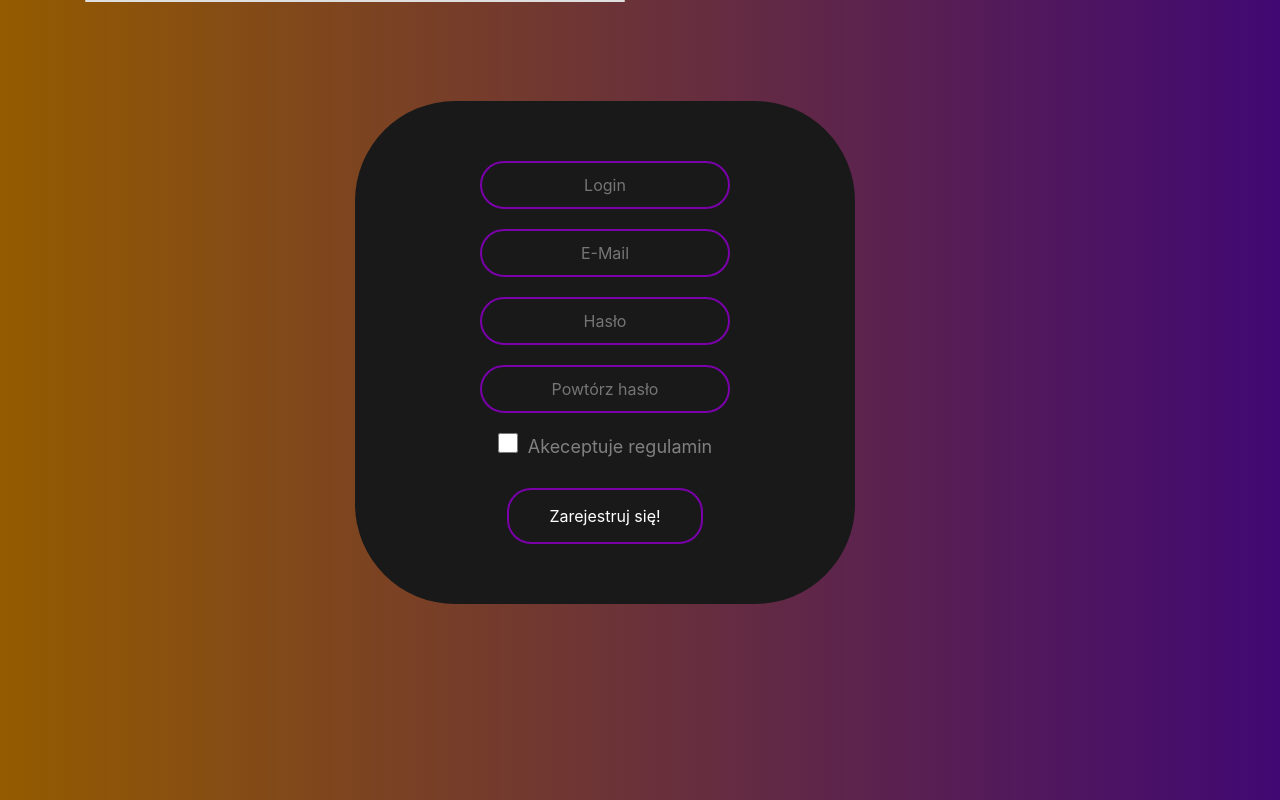
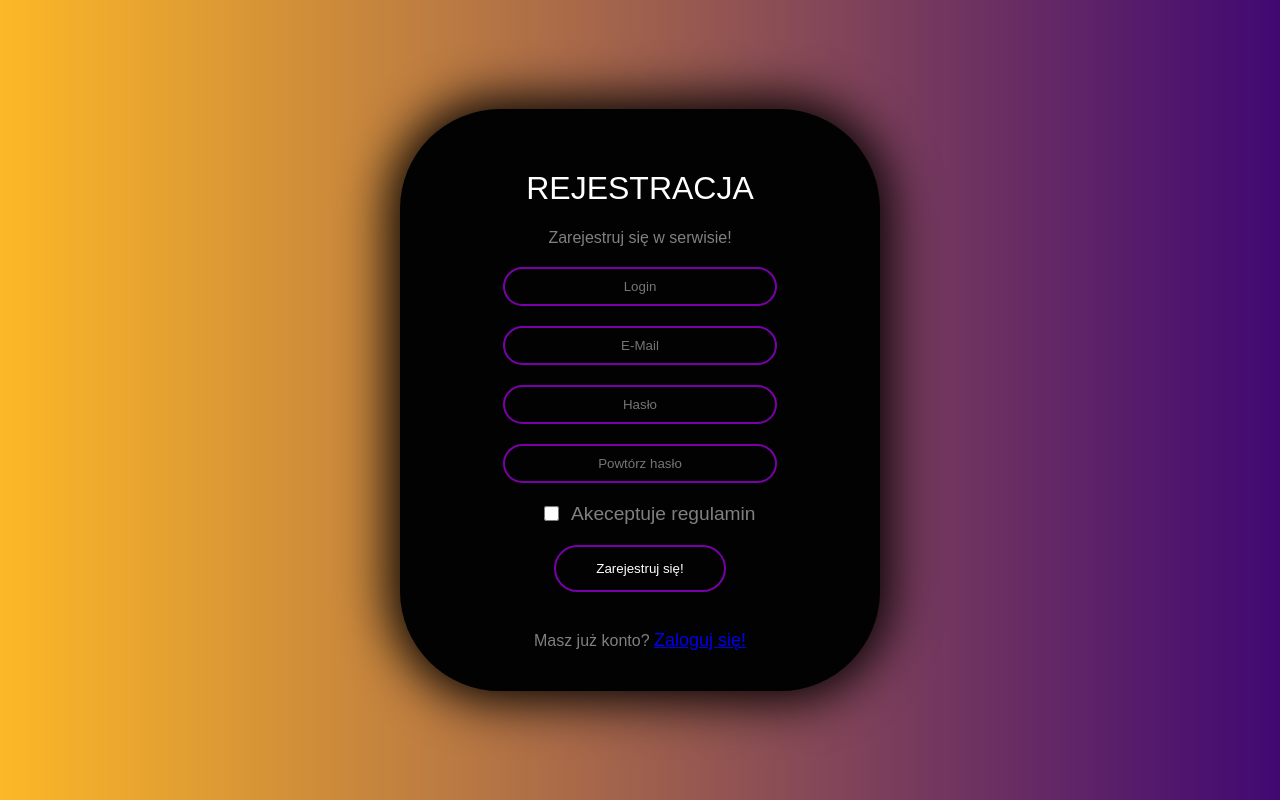
Before and after one commit to DiLLovsky/egymnator, a PHP site: page /rejestracja.php in a window 1280 px wide. Run offline with PHP 8.4, Linux system fonts and the light colour scheme; some libraries are stand-ins or nearby versions.

Commit message:
Fix wyglądu logowania i rejestracji

```diff
--- a/exercises.php
+++ b/exercises.php
@@ -1,8 +1,9 @@
 <?php
 
 session_start();
+$id_users_status = $_SESSION['id_users_status'];
 
-if (!isset($_SESSION['zalogowany'])) {
+if (!isset($_SESSION['zalogowany']) && $id_user_status == 2) {
     header('Location: index.php');
     exit();
 }
@@ -23,6 +24,7 @@
 <body>
     <?php
     echo "<p>id_users_status: " . $_SESSION['id_users_status'] . '![<a href="dashboard.php">Wróc na dashboard</a>]</p>';
+    echo "<p>id_users_status: " . $id_users_status . '![<a href="dashboard.php">Wróc na dashboard</a>]</p>';
     ?>
 
     <div class="card">
--- a/rejestracja.php
+++ b/rejestracja.php
@@ -134,15 +134,12 @@
         }
     </style>
     <link rel="stylesheet" href="style.css">
-    <link rel="stylesheet" href="https://cdn.jsdelivr.net/npm/bootstrap@4.5.3/dist/css/bootstrap.min.css" integrity="sha384-TX8t27EcRE3e/ihU7zmQxVncDAy5uIKz4rEkgIXeMed4M0jlfIDPvg6uqKI2xXr2" crossorigin="anonymous">
 </head>
 
 <body>
-    <div class="container">
-        <div class="row">
-            <div class="col-md-6">
-                <div class="card">
     <form class="box" method="POST">
+        <h1>Rejestracja</h1>
+        <p class="text-muted"> Zarejestruj się w serwisie!</p>
 
         <input type="text" autocomplete="off" value="<?php
                                                         if (isset($_SESSION['fr_login'])) {
@@ -207,7 +204,7 @@
                                                                         }
 
                                                                         ?> />
-                            <div class="reg">Akeceptuje regulamin</div>
+            <div class="reg"> Akeceptuje regulamin</div>
         </label>
 
         <?php
@@ -229,14 +226,12 @@
         ?>
 
         <input type="submit" value="Zarejestruj się!">
+        <br>
+        Masz już konto? <a href="index.php">Zaloguj się!</a>
     </form>
-                </div>
-            </div>
-        </div>
-    </div>
 
-    <script src="https://code.jquery.com/jquery-3.5.1.slim.min.js" integrity="sha384-DfXdz2htPH0lsSSs5nCTpuj/zy4C+OGpamoFVy38MVBnE+IbbVYUew+OrCXaRkfj" crossorigin="anonymous"></script>
-    <script src="https://cdn.jsdelivr.net/npm/bootstrap@4.5.3/dist/js/bootstrap.bundle.min.js" integrity="sha384-ho+j7jyWK8fNQe+A12Hb8AhRq26LrZ/JpcUGGOn+Y7RsweNrtN/tE3MoK7ZeZDyx" crossorigin="anonymous"></script>
+
+
 </body>
 
 </html>
--- a/style.css
+++ b/style.css
@@ -1,21 +1,22 @@
 body {
-  margin: 0;
-  padding: 0;
   font-family: sans-serif;
-  background-image: linear-gradient(to right, #945b00, #410873);
+  background-image: linear-gradient(to right, #fdb827, #410873);
+  color: grey;
 }
 
 .box {
-  width: 500px;
+  width: 400px;
   padding: 40px;
   position: absolute;
   top: 50%;
   left: 50%;
-  background: #191919;
+  background: #020202;
   text-align: center;
-  transition: 0.25s;
-  margin-top: 100px;
+  transition: 0.5s;
   border-radius: 100px;
+  transform: translate(-50%, -50%);
+  -webkit-box-shadow: 0px 0px 50px 10px #000000;
+  box-shadow: 0px 0px 50px 10px #000000;
 }
 
 .box input[type="text"],
@@ -65,22 +66,30 @@
   background: #cfa900;
 }
 
-.checkmark {
-  height: 20px;
-  width: 20px;
+.label {
+  display: flex;
+  margin-left: 25%;
 }
-.label {
-  color: grey;
-  padding: 0px;
-  font-size: large;
-}
-
 .g-recaptcha {
   margin: 10px;
   margin-left: 60px;
 }
+.checkmark {
+  height: 15px;
+  width: 15px;
+}
+.reg {
+  display: flex;
+  color: gray;
+  font-size: larger;
+  margin-left: 3%;
+}
 
-.reg {
-  float: right;
-  margin-left: 10px;
+p {
+  color: gray;
 }
+
+a {
+  font-size: large;
+  font-weight: 500;
+}
```
Also changed, not shown: index.php (+3 -13 lines). Lines whose indentation alone changed are shown as unchanged.
